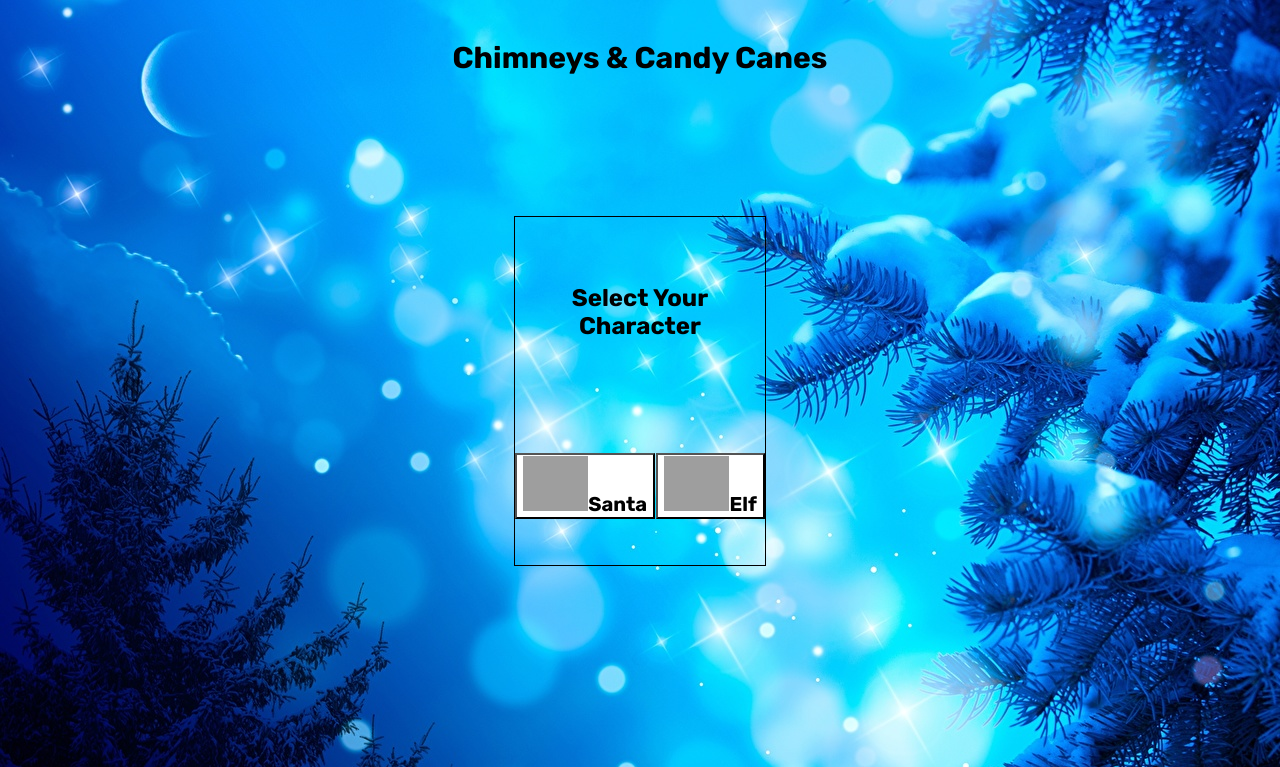
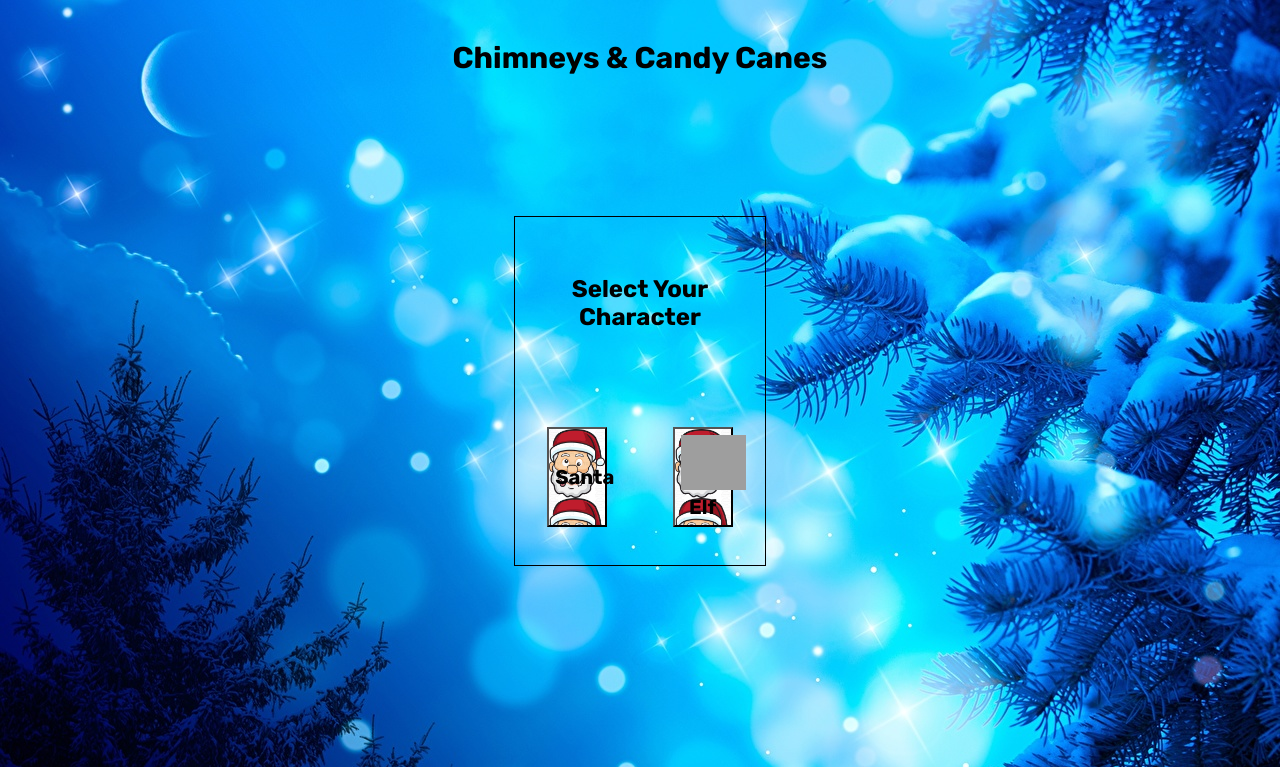
Before and after one commit to KModestas/WDI-Project-1, a PHP site: page / in a window 1280 px wide. Shown: the top 767 px of the page. Run offline with PHP 8.4, Linux system fonts and the light colour scheme; some libraries are stand-ins or nearby versions; grey boxes are pictures that could not be loaded.

Commit message:
chnaged the character buttons background image

```diff
--- a/css/style.css
+++ b/css/style.css
@@ -16,7 +16,7 @@ button, input {
   display: flex;
     border: 1px solid black;
     flex-wrap: wrap;
-    width: 600px;
+    width: 500px;
     height: 450px;
     margin: 0 auto;
 }
@@ -42,20 +42,6 @@ h1 {
  text-align: center;
  padding: 10px;
 }
-/*menu div styles*/
-
-/*.main-menu {
-  display: flex;
-  flex-grow: 1;
-  flex-wrap: wrap;
-  flex-direction: column;
-  justify-content: space-around;
-  align-items: center;
-  width: 20%;
-  height: 350px;
-  margin: 0 auto;
-  margin-top: auto;
-}*/
 
 
 
@@ -82,7 +68,7 @@ h1 {
  .roll-die-div {
    display: none;
    width: 500px;
-   margin: 40px auto;
+   margin: 30px auto;
    justify-content: space-around;
    align-items: center;
 
@@ -99,18 +85,6 @@ h1 {
   background-color: #fff;
 }
 
-
-/*divs display toggles by JS*/
-
-/*.show {
-  display: block;
-}*/
-
-/*.hide {
-  display: none;
-}*/
-
-/*special square type styles*/
 
 .candy-cane {
   background: red;
@@ -188,9 +162,13 @@ div.elf {
   height: 55px;
 }
 
-.characterButton {
+.characterButton{
+  height: 100px;
+  width: 60px;
   font-size: 20px;
   font-weight: bold;
-  background-color: white;
+  background: url('images/santa-image.webp');
+  background-size: contain;
+
 
 }
--- a/index.html
+++ b/index.html
@@ -18,7 +18,7 @@
 
   <div class="character-select-menu hide">
     <h2>Select Your Character</h2>
-     <button class="characterButton"><img src="https://vectortoons.com/wp-content/uploads/2015/11/santa-emoji-collection-3-001.jpg">Santa</button>
+     <button class="characterButton">Santa</button>
 
      <button class="characterButton"><img src="https://i.pinimg.com/564x/b7/21/a0/b721a04ff6311d228a16e9fedd00653d.jpg">Elf</button>
   </div>
```
Also changed, not shown: css/images/elf-image.jpg (added), css/images/santa-image.webp (added).
